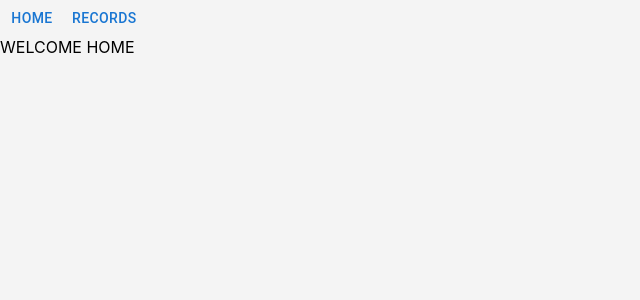
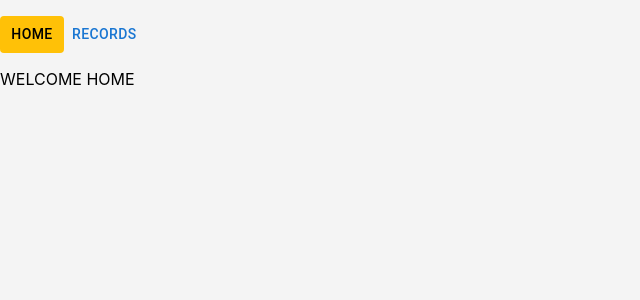
Before and after one commit to VincentPauley/sports-almanac-fe, a React (Create React App) app: page / in a window 1280 px wide. Shown: the top 300 px of the page, without its empty margins (0-640 px from the left). Built offline with nearby package versions, Linux system fonts and the light colour scheme.

Commit message:
button navigation styled for active route

```diff
--- a/src/components/UpperNavigation/index.js
+++ b/src/components/UpperNavigation/index.js
@@ -1,16 +1,54 @@
-import { Link as RouterLink } from 'react-router-dom'
+import { Link as RouterLink, NavLink, useLocation } from 'react-router-dom'
+import Box from '@mui/material/Box'
 import Button from '@mui/material/Button'
+import { amber } from '@mui/material/colors'
+
+const ColoredRouteButton = props => {
+  const { title, route } = props
+
+  return (
+    <Button
+      sx={{
+        backgroundColor: amber[500],
+        '&:hover': {
+          backgroundColor: amber[700]
+        },
+        color: 'black'
+      }}
+      varient="contained"
+      component={RouterLink}
+      to={route}
+    >
+      {title}
+    </Button>
+  )
+}
 
 const UpperNavigation = () => {
+  const location = useLocation()
+
+  const { pathname } = location
   return (
-    <div>
+    <Box
+      sx={{
+        padding: '1rem 0'
+      }}
+    >
+      {pathname === '/' ? (
+        <ColoredRouteButton title="Home" route="/" />
+      ) : (
         <Button component={RouterLink} to="/">
           Home
         </Button>
+      )}
+      {pathname === '/records' ? (
+        <ColoredRouteButton title="Records" route="/records" />
+      ) : (
         <Button component={RouterLink} to="/records">
           Records
         </Button>
-    </div>
+      )}
+    </Box>
   )
 }
 
```
Lines whose indentation alone changed are shown as unchanged.
